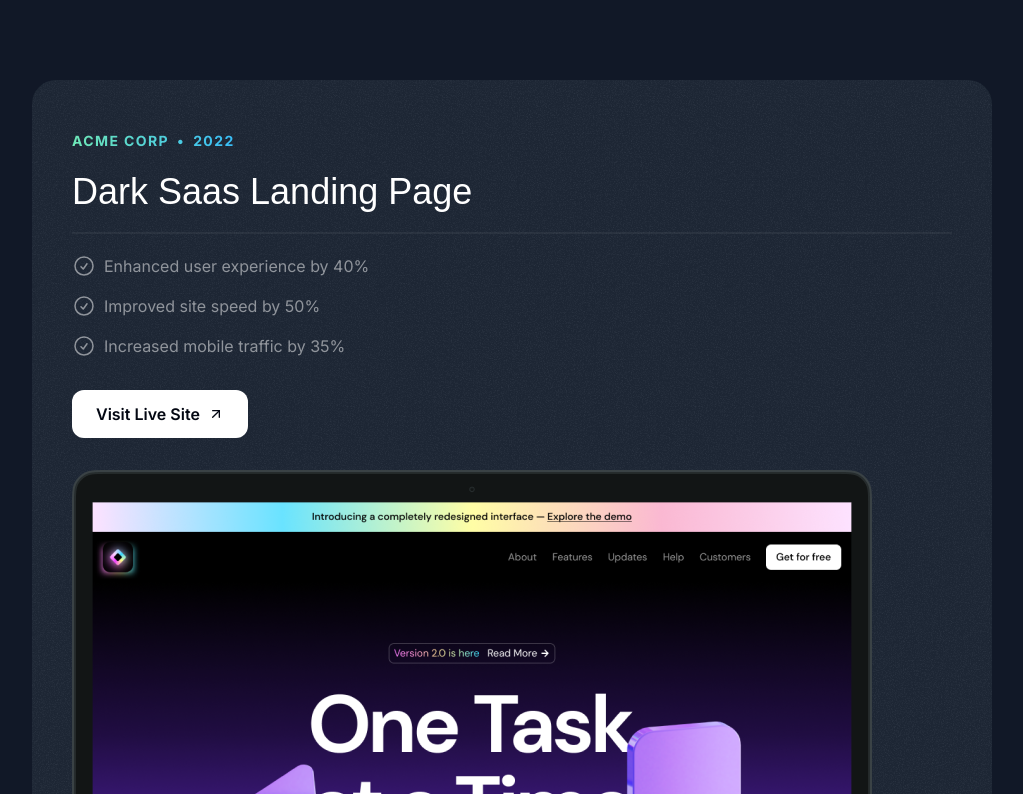
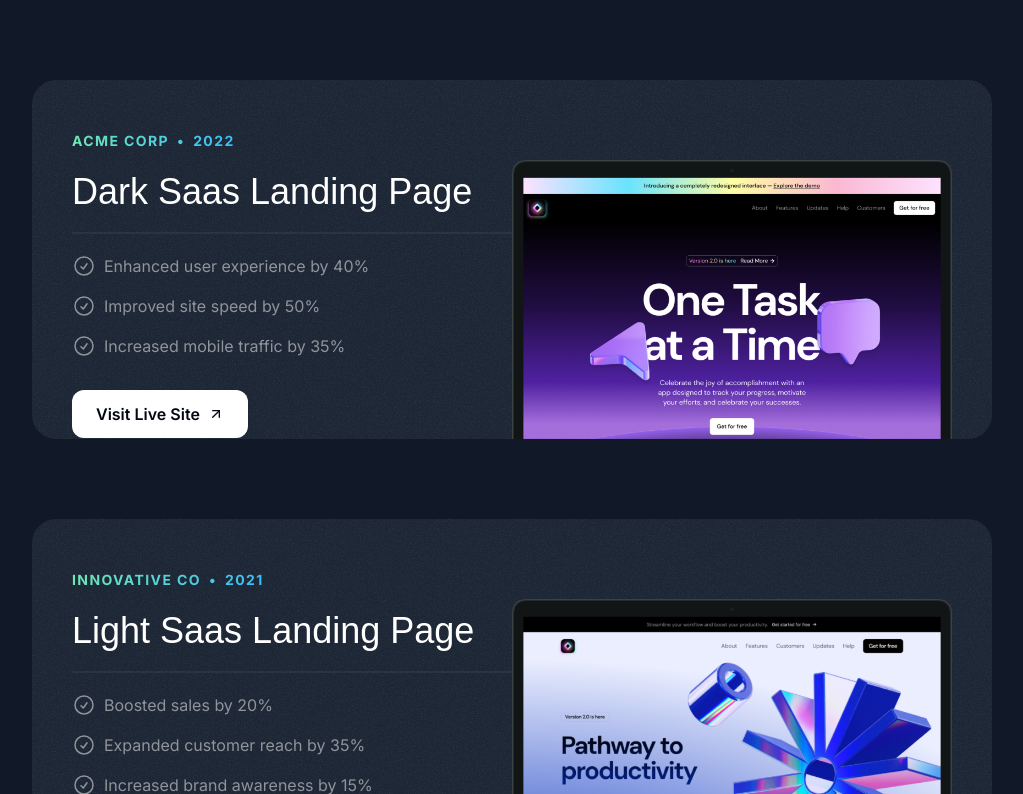
Before and after one commit to andrMaulana/single-page-portfolio, a Next.js app: page / in a window 1280 px wide. Shown: the part 1186-1980 px from the top of the page, without its empty margins (128-1151 px from the left). Built offline with nearby package versions, Linux system fonts and the light colour scheme; a web font is replaced by a local one.

Commit message:
setup card section for desktop layout

```diff
--- a/src/sections/Projects.tsx
+++ b/src/sections/Projects.tsx
@@ -63,6 +63,8 @@
               <div className="absolute inset-0 -z-10 opacity-5" style={{
                 backgroundImage: `url(${grainImage.src})`
                }}></div>
+               <div className="lg:grid lg:grid-cols-2">
+                <div>
                 <div className="bg-gradient-to-r from-emerald-300 to-sky-400 inline-flex gap-2 font-bold uppercase tracking-widest text-sm text-transparent bg-clip-text">
                 <span>{project.company}</span>
                 <span>&bull;</span>
@@ -84,7 +86,11 @@
                     <ArrowUpRightIcon className="size-4" />
                     </button>
                 </a>
+                </div>
+                <div className="">
                 <Image src={project.image} alt={project.title} className="mt-8 -mb-4 md:-mb-0" />
+                </div>
+              </div>
             </div>
           ))}
         </div>
```
